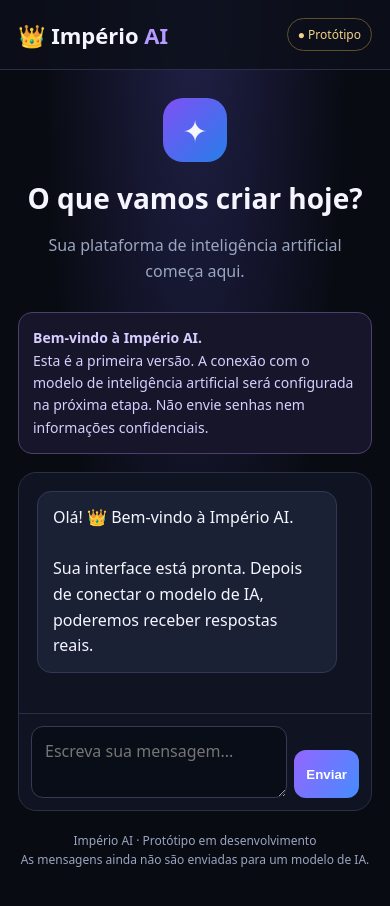
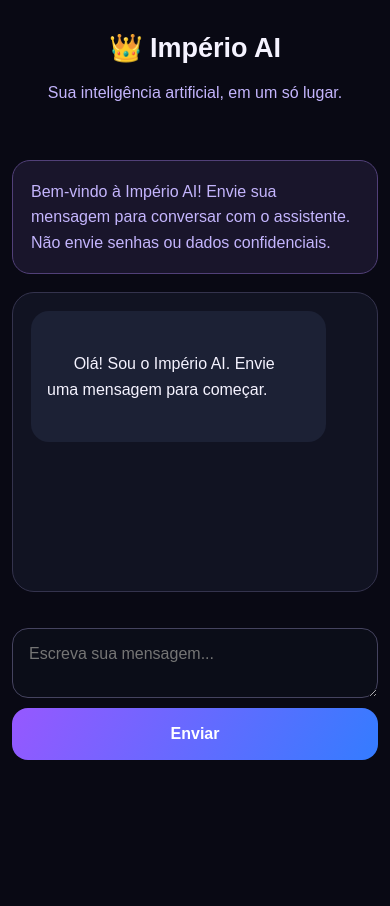
Before and after one commit to miguelldejesus395-tech/Imp-rio-IA, a website: page index.html in a window 390 px wide. After the commit the page ends 844 px from the top, so only its background shows below. Drawn offline with Linux system fonts and the light colour scheme.

Commit message:
Revamp HTML structure and styles for Império AI
Updated the HTML structure, styles, and JavaScript functionality for the Império AI interface, enhancing user interaction and visual appeal.

```diff
--- a/index.html
+++ b/index.html
@@ -1,84 +1,154 @@
-
 
 <!DOCTYPE html>
 <html lang="pt-BR">
 <head>
   <meta charset="UTF-8">
-<meta name="viewport" content="width=device-width,initial-scale=1">
-<meta name="referrer" content="no-referrer">
-<title>Império AI</title>
+  <meta name="viewport" content="width=device-width, initial-scale=1">
+  <meta name="theme-color" content="#090914">
+  <title>👑 Império AI</title>
   <style>
-:root{color-scheme:dark;--bg:#090b13;--panel:#121625;--border:#292f46;--text:#f4f5ff;--muted:#9ba5bf;--purple:#9466ff;--blue:#458cff}
-*{box-sizing:border-box}
-body{margin:0;min-height:100vh;background:radial-gradient(ellipse at top,#202047,transparent 55%),var(--bg);color:var(--text);font:16px system-ui,sans-serif}
-header{padding:18px;display:flex;justify-content:space-between;align-items:center;border-bottom:1px solid var(--border);background:#0c0f1add}
-.brand{font-size:22px;font-weight:800}.brand span{color:#b59aff}
-.status{font-size:12px;color:#f4d28b;border:1px solid #62502c;padding:7px 10px;border-radius:30px}
-main{max-width:850px;margin:auto;padding:40px 18px}
-.hero{text-align:center;margin-bottom:28px}
-.symbol{display:inline-grid;place-items:center;width:64px;height:64px;border-radius:20px;background:linear-gradient(135deg,#8050f5,#267fe8);font-size:30px}
-h1{font-size:clamp(28px,6vw,42px);margin:17px 0 8px}
-.subtitle,.bottom{color:var(--muted);line-height:1.6}
-.notice{border:1px solid #49406d;background:#17152a;border-radius:14px;padding:14px;color:#d7ceff;font-size:14px;line-height:1.6;margin-bottom:18px}
-.chat{background:#101422;border:1px solid var(--border);border-radius:18px;overflow:hidden}
-#messages{min-height:240px;max-height:50vh;overflow-y:auto;padding:18px;display:flex;flex-direction:column;gap:14px}
-.message{white-space:pre-wrap;overflow-wrap:anywhere;line-height:1.6;padding:13px 15px;border-radius:14px;max-width:95%}
-.assistant{align-self:flex-start;background:#1b2135;border:1px solid #303953}
-.user{align-self:flex-end;background:#49318c;border:1px solid #7655cb}
-form{padding:12px;border-top:1px solid var(--border);display:flex;gap:10px;align-items:end}
-textarea{min-width:0;flex:1;resize:vertical;min-height:48px;max-height:140px;color:var(--text);background:#090d18;border:1px solid #343b55;border-radius:12px;padding:13px;font:inherit}
-button{border:0;border-radius:12px;min-height:48px;padding:0 17px;color:white;font-weight:700;background:linear-gradient(120deg,var(--purple),var(--blue));cursor:pointer}
-.bottom{text-align:center;font-size:12px;margin-top:20px}
-@media(max-width:480px){main{padding-top:28px}form{gap:7px}button{padding:0 12px}}
+    * { box-sizing: border-box; }
+    body {
+      margin: 0; min-height: 100vh; background: #090914;
+      color: #f5f3ff; font: 16px Arial, sans-serif;
+      display: flex; justify-content: center; padding: 20px;
+    }
+    main {
+      width: 100%; max-width: 760px; display: flex;
+      flex-direction: column; gap: 18px;
+    }
+    header { text-align: center; padding: 20px 0; }
+    h1 { font-size: 32px; margin: 0 0 10px; }
+    header p, .notice { color: #c4b5fd; line-height: 1.6; }
+    .notice {
+      background: #19152b; border: 1px solid #514078;
+      border-radius: 18px; padding: 18px;
+    }
+    #chat {
+      min-height: 300px; max-height: 55vh; overflow-y: auto;
+      display: flex; flex-direction: column; gap: 14px;
+      padding: 18px; border: 1px solid #34334d;
+      border-radius: 22px; background: #111322;
+    }
+    .message {
+      white-space: pre-wrap; overflow-wrap: anywhere;
+      line-height: 1.6; padding: 14px 16px;
+      border-radius: 18px; max-width: 90%;
+    }
+    .bot { align-self: flex-start; background: #1c2135; }
+    .user { align-self: flex-end; background: #51318e; }
+    form { display: flex; gap: 10px; }
+    textarea {
+      flex: 1; min-width: 0; resize: vertical;
+      min-height: 60px; padding: 16px; border-radius: 16px;
+      border: 1px solid #45435f; background: #0b0d18;
+      color: white; font: inherit;
+    }
+    button {
+      border: 0; border-radius: 16px; padding: 16px;
+      background: linear-gradient(120deg,#9658ff,#347cff);
+      color: white; font-weight: bold; font-size: 16px;
+    }
+    button:disabled { opacity: .5; }
+    #status { color: #bcb8d4; font-size: 14px; }
+    @media(max-width:480px) {
+      body { padding: 12px; }
+      h1 { font-size: 27px; }
+      form { flex-direction: column; }
+      button { min-height: 52px; }
+    }
   </style>
 </head>
 <body>
+<main>
   <header>
-<div class="brand">👑 Império <span>AI</span></div>
-<div class="status">● Protótipo</div>
+    <h1>👑 Império AI</h1>
+    <p>Sua inteligência artificial, em um só lugar.</p>
   </header>
-<main>
-<section class="hero">
-<div class="symbol">✦</div>
-<h1>O que vamos criar hoje?</h1>
-<p class="subtitle">Sua plataforma de inteligência artificial começa aqui.</p>
+
+  <div class="notice">
+    Bem-vindo à Império AI! Envie sua mensagem para conversar
+    com o assistente. Não envie senhas ou dados confidenciais.
+  </div>
+
+  <section id="chat" aria-live="polite">
+    <div class="message bot">
+      Olá! Sou o Império AI. Envie uma mensagem para começar.
+    </div>
   </section>
-<div class="notice">
-<strong>Bem-vindo à Império AI.</strong><br>
-Esta é a primeira versão. A conexão com o modelo de inteligência artificial será configurada na próxima etapa. Não envie senhas nem informações confidenciais.
-</div>
-<section class="chat" aria-label="Conversa com a IA">
-<div id="messages" aria-live="polite">
-<div class="message assistant">Olá! 👑 Bem-vindo à Império AI.
 
-Sua interface está pronta. Depois de conectar o modelo de IA, poderemos receber respostas reais.</div>
-</div>
-<form id="chatForm">
-<textarea id="prompt" maxlength="4000" placeholder="Escreva sua mensagem..." aria-label="Sua mensagem" required></textarea>
-<button type="submit">Enviar</button>
+  <div id="status"></div>
+
+  <form id="form">
+    <textarea id="input" placeholder="Escreva sua mensagem..."
+      aria-label="Sua mensagem" required></textarea>
+    <button id="send" type="submit">Enviar</button>
   </form>
-</section>
-<p class="bottom">Império AI · Protótipo em desenvolvimento<br>As mensagens ainda não são enviadas para um modelo de IA.</p>
 </main>
+
 <script>
-"use strict";
-const form=document.getElementById("chatForm");
-const input=document.getElementById("prompt");
-const messages=document.getElementById("messages");
-function addMessage(text,role){
-const el=document.createElement("div");
-el.className="message "+role;
-el.textContent=text;
-messages.appendChild(el);
-messages.scrollTop=messages.scrollHeight;
+  const API_URL = "https://imperio-ai-api.onrender.com/api/chat";
+  const chat = document.getElementById("chat");
+  const form = document.getElementById("form");
+  const input = document.getElementById("input");
+  const send = document.getElementById("send");
+  const status = document.getElementById("status");
+
+  const history = [];
+
+  function addMessage(text, role) {
+    const item = document.createElement("div");
+    item.className = "message " + (role === "user" ? "user" : "bot");
+    item.textContent = text;
+    chat.appendChild(item);
+    chat.scrollTop = chat.scrollHeight;
+    return item;
   }
-form.addEventListener("submit",function(event){
+
+  form.addEventListener("submit", async (event) => {
     event.preventDefault();
-const text=input.value.trim();
-if(!text||text.length>4000)return;
-addMessage(text,"user");
-addMessage("Recebi sua mensagem! A IA real ainda precisa ser conectada ao servidor. Vamos configurar isso na próxima etapa.","assistant");
-input.value="";
+    const text = input.value.trim();
+    if (!text || send.disabled) return;
+
+    addMessage(text, "user");
+    history.push({ role: "user", content: text });
+    input.value = "";
+    send.disabled = true;
+    status.textContent = "O Império AI está pensando...";
+    const waiting = addMessage("Aguarde...", "bot");
+
+    try {
+      const response = await fetch(API_URL, {
+        method: "POST",
+        headers: { "Content-Type": "application/json" },
+        body: JSON.stringify({ messages: history })
+      });
+
+      const data = await response.json();
+      if (!response.ok) {
+        throw new Error(data.error || "Erro HTTP " + response.status);
+      }
+
+      const answer = data.reply || data.response ||
+        data.message || data.choices?.[0]?.message?.content;
+
+      if (typeof answer !== "string" || !answer.trim()) {
+        throw new Error("O servidor não retornou uma resposta reconhecida.");
+      }
+
+      waiting.textContent = answer;
+      history.push({ role: "assistant", content: answer });
+      status.textContent = "Resposta recebida.";
+    } catch (error) {
+      waiting.textContent = "Não consegui obter resposta da IA. " +
+        "Confira os Logs do Render. Detalhe: " + error.message;
+      status.textContent = "Falha na conexão.";
+      history.pop();
+    } finally {
+      send.disabled = false;
+      input.focus();
+      chat.scrollTop = chat.scrollHeight;
+    }
   });
 </script>
 </body>
```
Lines whose indentation alone changed are shown as unchanged.
